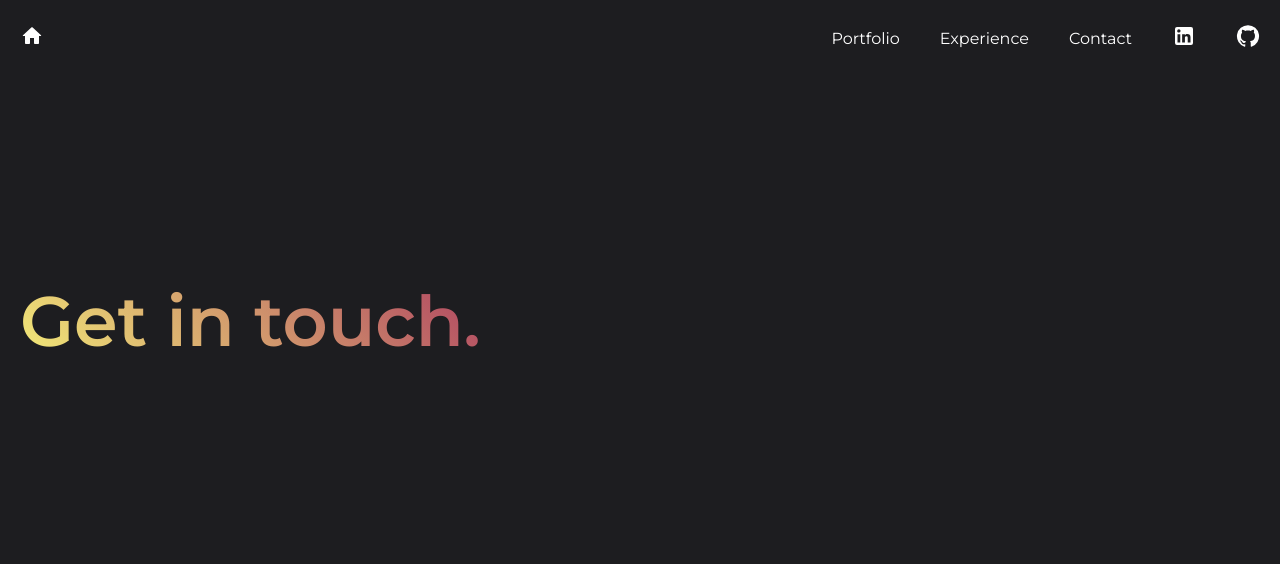
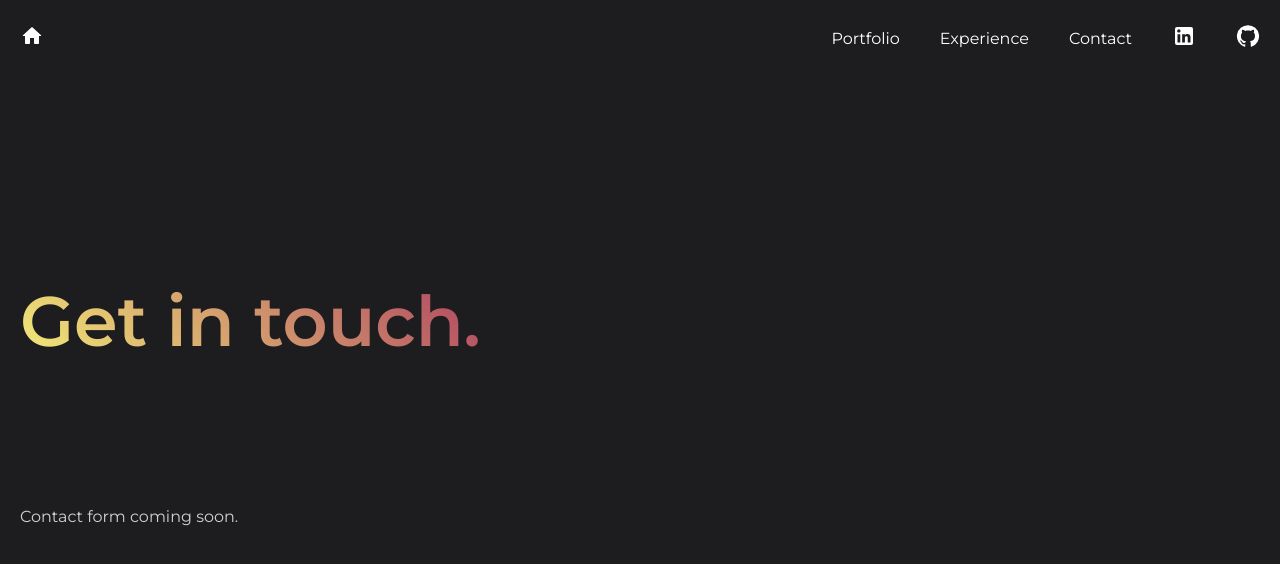
Before and after one commit to katesheldon18/portfolio, a Next.js app: page /contact in a window 1280 px wide. Shown: the top 564 px of the page. Built offline with nearby package versions, Linux system fonts and the light colour scheme.

Commit message:
Created 'Heading' component; restructured page routing and styles

```diff
--- /dev/null
+++ b/components/Heading/Heading.module.scss
@@ -0,0 +1,22 @@
+.headingWrap {
+    margin: 200px 20px 140px;
+    font-size: 70px;
+    font-weight: 600;
+    line-height: 1.3;
+}
+
+.heading {
+    background-color: red;
+    background-image: linear-gradient(45deg, #f3ec78, #af4261);
+    background-size: 100%;
+    background-repeat: repeat;
+    -webkit-background-clip: text;
+    -webkit-text-fill-color: transparent;
+    -moz-background-clip: text;
+    -moz-text-fill-color: transparent;
+    span {
+        color: transparent;
+        background-clip: text;
+        background-color: transparent;
+    }
+}
--- /dev/null
+++ b/components/Heading/Heading.tsx
@@ -0,0 +1,13 @@
+import styles from "./Heading.module.scss";
+
+type Props = {
+  heading: string;
+};
+
+export const Heading = (props: Props) => {
+  return (
+    <div className={styles.headingWrap}>
+      <span className={styles.heading}>{props.heading}</span>
+    </div>
+  );
+};
--- a/pages/contact.tsx
+++ /dev/null
@@ -1,15 +0,0 @@
-import React from "react";
-import styles from "./index.module.scss";
-import { Navigation } from "../components/Navigation/Navigation";
-import Document from "./_document";
-
-export default function Page() {
-  return (
-    <div className={styles.base}>
-      <Navigation />
-      <div className={styles.welcome}>
-        <span className={styles.name}>Get in touch.</span>
-      </div>
-    </div>
-  );
-}
--- /dev/null
+++ b/pages/contact/contact.module.scss
@@ -0,0 +1,11 @@
+.base {
+    width: 1280px;
+    margin: 0 auto;
+    @media (max-width: 1280px) {
+        width: 100%;
+      }
+}
+
+.text {
+    margin: 20px;
+}
--- /dev/null
+++ b/pages/contact/index.tsx
@@ -0,0 +1,16 @@
+import React from "react";
+import styles from "./contact.module.scss";
+import { Navigation } from "../../components/Navigation/Navigation";
+import { Heading } from "../../components/Heading/Heading";
+import { motion } from "framer-motion";
+import Document from "./../_document";
+
+export default function Page() {
+  return (
+    <div className={styles.base}>
+      <Navigation />
+      <Heading heading="Get in touch." />
+      <div className={styles.text}>Contact form coming soon.</div>
+    </div>
+  );
+}
--- /dev/null
+++ b/pages/experience/experience.module.scss
@@ -0,0 +1,65 @@
+.base {
+    width: 1280px;
+    margin: 0 auto;
+    @media (max-width: 1280px) {
+        width: 100%;
+      }
+}
+
+
+.columnContainer {
+    display: flex;
+}
+
+.leftColumn {
+    margin-top: 400px;
+    padding: 0 10vw;
+    width: 50vw;
+    text-align: center;
+}
+
+.rightColumn {
+    padding: 0 10vw;
+    width: 50vw;
+    text-align: center;
+}
+
+.columnBreak {
+    margin: 100px auto;
+}
+
+.circle {
+    height: 40px;
+    width: 40px;
+    border: 2px solid #d1d1d1;
+    border-radius: 99px;
+}
+
+.line {
+    height: 300px;
+    width: 2px;
+    background-color: #d1d1d1;
+    margin: 0 auto;
+}
+
+.experience {
+    padding-bottom: 540px;
+    line-height: 1.5;
+}
+
+.dateRange {
+    font-weight: 100;
+    font-size: smaller;
+}
+
+.jobTitle {
+    font-weight: bold;
+}
+
+.employer {
+    font-style: italic;
+}
+
+.jobDescription {
+    font-size: smaller;
+}
--- a/pages/index.module.scss
+++ b/pages/index.module.scss
@@ -5,7 +5,6 @@
         width: 100%;
       }
 }
-
 
 .welcome {
     margin: 200px 20px 140px;
@@ -57,68 +56,3 @@
 .text {
     line-height: 1.5;
 }
-
-// EXPERIENCE STYLES //
-
-.columnContainer {
-    display: flex;
-}
-
-.leftColumn {
-    margin-top: 400px;
-    padding: 0 10vw;
-    width: 50vw;
-    text-align: center;
-}
-
-.rightColumn {
-    padding: 0 10vw;
-    width: 50vw;
-    text-align: center;
-}
-
-.columnBreak {
-    margin: 100px auto;
-}
-
-.circle {
-    height: 40px;
-    width: 40px;
-    border: 2px solid #d1d1d1;
-    border-radius: 99px;
-}
-
-.line {
-    height: 300px;
-    width: 2px;
-    background-color: #d1d1d1;
-    margin: 0 auto;
-}
-
-.experience {
-    padding-bottom: 540px;
-    line-height: 1.5;
-}
-
-.dateRange {
-    font-weight: 100;
-    font-size: smaller;
-}
-
-.jobTitle {
-    font-weight: bold;
-}
-
-.employer {
-    font-style: italic;
-}
-
-.jobDescription {
-    font-size: smaller;
-}
-
-// PORTFOLIO STYLES //
-
-.projectsContainer {
-    display: flex;
-}
--- /dev/null
+++ b/pages/portfolio/portfolio.module.scss
@@ -0,0 +1,11 @@
+.base {
+    width: 1280px;
+    margin: 0 auto;
+    @media (max-width: 1280px) {
+        width: 100%;
+      }
+}
+
+.projectsContainer {
+    display: flex;
+}
```
Also changed, not shown: pages/experience/index.tsx (renamed from pages/experience.tsx, +5 -6 lines), pages/portfolio/index.tsx (renamed from pages/portfolio.tsx, +6 -7 lines), styles/global.scss (line endings or trailing spaces).
